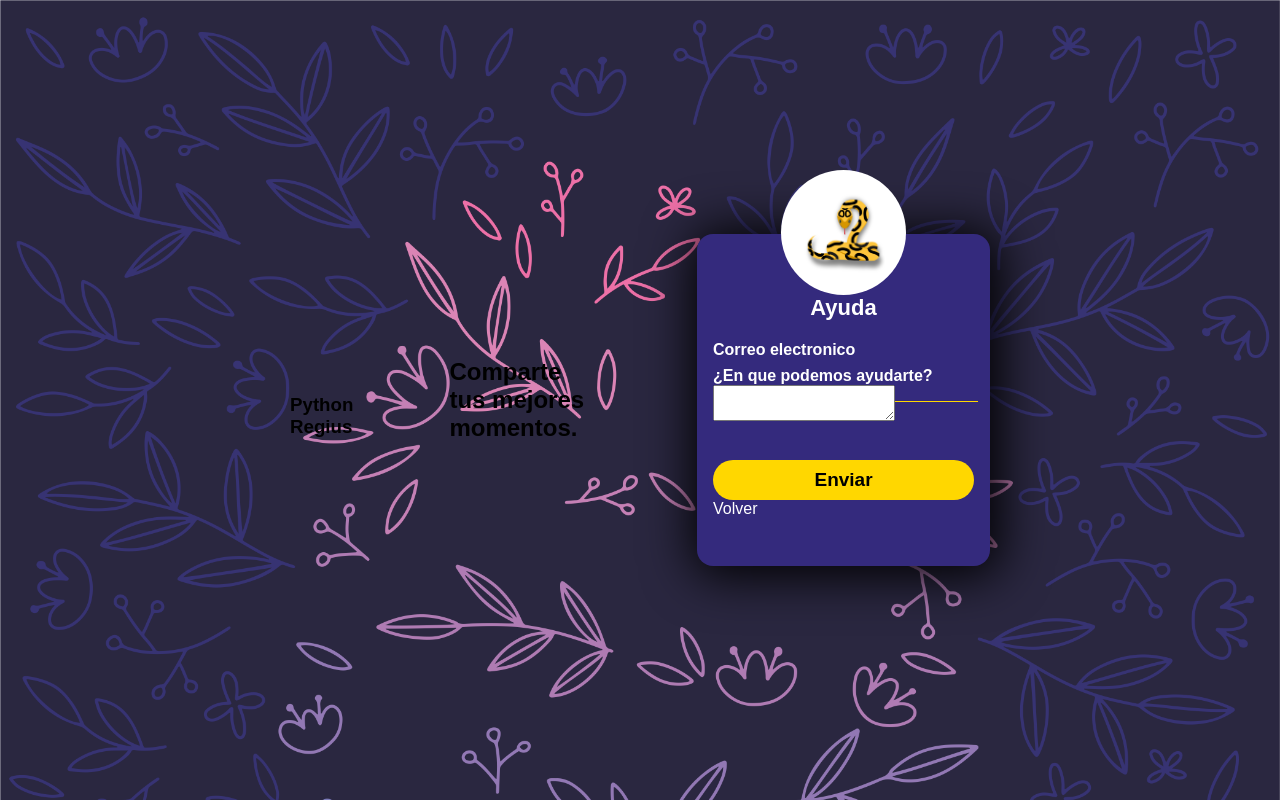
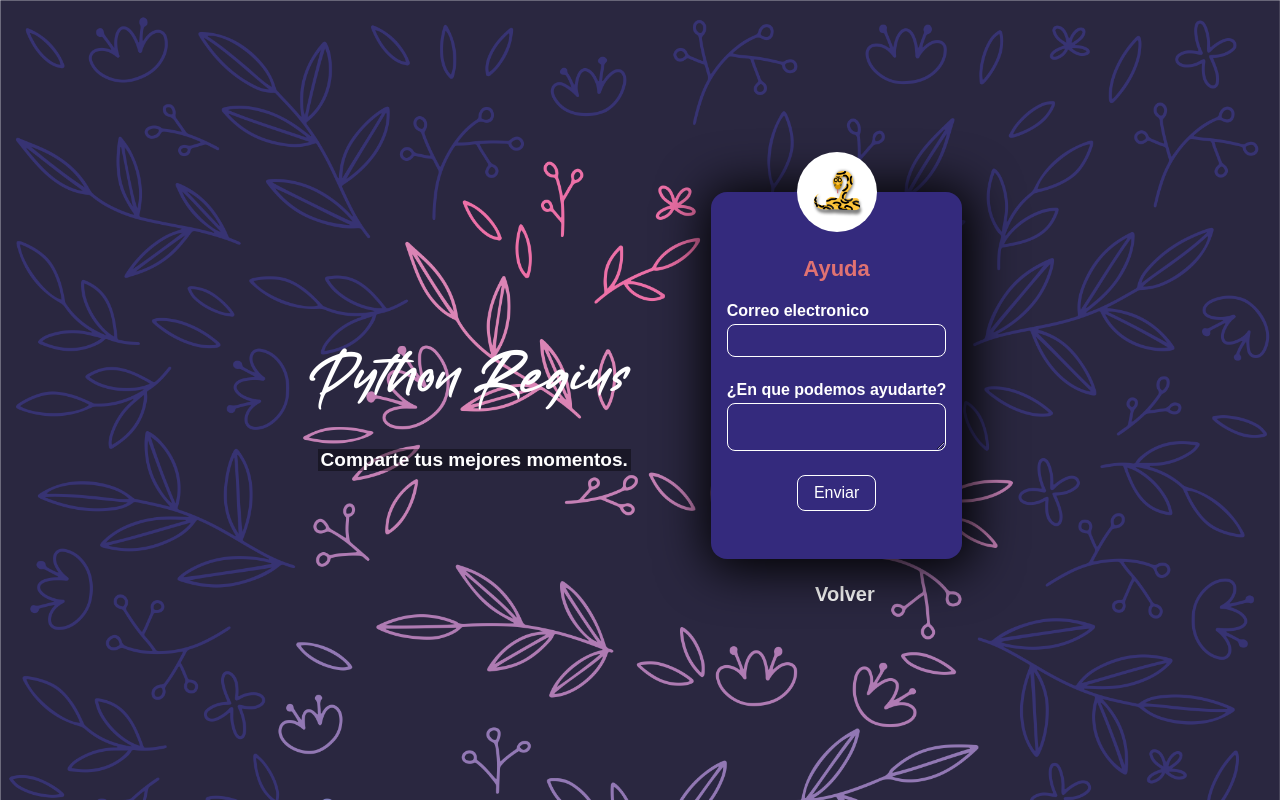
Before and after one commit to Robertron624/python-sirius, a Flask app: page /ayuda/ in a window 1280 px wide. Run offline with Flask 3, Linux system fonts and the light colour scheme.

Commit message:
fix: help route now working
fixed some styles and separation of css files, before it was shared with the login styles
Also now the help form is handled using javascript before sending the data to the server, now we can use toast for messages to the user

```diff
--- a/app.py
+++ b/app.py
@@ -1,8 +1,8 @@
 import os
-from flask import Flask, render_template, request, session, flash, redirect
+from flask import Flask, render_template, request, session, flash, redirect, jsonify
 
 from formularios import Busqueda, Roles, Help
-from db import accion, editarimg, seleccion
+from db import editarimg, seleccion
 
 from routes.user_routes import user_blueprint
 from routes.comment_routes import comment_blueprint
@@ -49,9 +49,21 @@ def busqueda(texto=None):
             texto = request.form['texto'].capitalize()
             return redirect(f'/busqueda/{texto}')
 
-@app.route('/ayuda/')
+@app.route('/ayuda/', methods=['GET', 'POST'])
 def help():
     frm = Help()
+    if request.method == 'POST':
+        help_username = request.form.get('help_username')
+        help_doubt = request.form.get('help_doubt')
+
+        is_data_valid = (help_username != "") and (help_doubt != "")
+
+        if not is_data_valid:
+            return jsonify({"message": "El usuario y el mensaje son obligatorios"}), 400
+        else:
+            print(f"Ayuda enviada por {help_username} con el mensaje: {help_doubt}")
+
+            return jsonify({"message": "Ayuda enviada correctamente"}), 200
     return render_template("help.html", form=frm, titulo="Ayuda")
 
 @app.route('/roles/<int:iduser>/', methods=['GET', 'POST'])
--- a/formularios.py
+++ b/formularios.py
@@ -47,11 +47,11 @@ class Password_Recovery(FlaskForm):
 
 
 class Help(FlaskForm):
-    usr = EmailField('Usuario *', validators=[Length(
+    help_username = EmailField('Usuario *', validators=[Length(
         min=5, max=40, message='Longitud fuera de rango'), InputRequired(message='Usuario es requerido')])
-    duda = TextAreaField(
+    help_doubt = TextAreaField(
         validators=[Length(min=3), InputRequired(message='Usuario es requerido')])
-    btn = SubmitField('Enviar')
+    help_submit = SubmitField('Enviar')
 
 
 class New_Post(FlaskForm):
--- a/routes/auth_routes.py
+++ b/routes/auth_routes.py
@@ -1,11 +1,10 @@
-from flask import Blueprint, redirect, render_template, request, session, flash, jsonify
+from flask import Blueprint, redirect, render_template, request, session, jsonify
 from db import seleccion, accion
 from formularios import Login, Signup, Password_Recovery
 from utilidades import pass_valido, email_valido, is_adult
 from markupsafe import escape
 from werkzeug.security import check_password_hash, generate_password_hash
 from datetime import datetime
-import time
 
 #create a Blueprint for auth-related routes
 auth_blueprint = Blueprint('auth', __name__)
--- /dev/null
+++ b/static/css/help.css
@@ -0,0 +1,153 @@
+main {
+  display: flex;
+  gap: 5rem;
+  justify-content: center;
+}
+
+.title-subtitle {
+  display: flex;
+  flex-direction: column;
+  align-items: center;
+  justify-content: center;
+}
+
+.app-name {
+  margin: 0 0 2rem;
+  padding: 0;
+  font-family: "Dark", sans-serif;
+  font-size: 70px;
+  color: white;
+  font-weight: lighter;
+  position: relative;
+}
+
+.slogan {
+  font-size: 19px;
+  color: white;
+  text-align: center;
+  background: rgba(0, 0, 0, 0.398);
+}
+
+.help-box {
+  width: 100%;
+  max-width: 320px;
+  background: #342a7d;
+  color: white;
+  box-sizing: border-box;
+  padding: 4rem 1rem 3rem;
+  border-radius: 1rem;
+  box-shadow: 3px 3px 50px 7px black;
+  position: relative;
+}
+
+.help-box h3 {
+  margin: 0;
+  padding: 0 0 20px;
+  text-align: center;
+  display: block;
+  font-size: 22px;
+  color: rgb(224, 114, 114);
+  text-align: center;
+}
+
+.help-box .avatar {
+  width: 80px;
+  height: 80px;
+  border-radius: 50%;
+  margin-inline: auto;
+  position: absolute;
+  display: block;
+  top: -40px;
+  left: 0;
+  right: 0;
+}
+
+.help-box label {
+  margin: 0;
+  padding: 0;
+  font-weight: bold;
+  display: block;
+}
+
+.help-box #help-form {
+  display: flex;
+  flex-direction: column;
+  gap: 1.5rem;
+}
+
+.help-box #help-form .form-group {
+  display: flex;
+  flex-direction: column;
+  gap: 0.25rem;
+}
+
+.help-box #help-form input[type="email"],
+.help-box #help-form input[type="text"],
+.help-box #help-form textarea {
+  background: #342a7d;
+  color: white;
+  border: 1px solid white;
+  padding: 0.5rem 1rem;
+  border-radius: 0.5rem;
+  outline: none;
+}
+
+.help-box #help-form input[type="email"]:focus,
+.help-box #help-form input[type="text"]:focus,
+.help-box #help-form textarea:focus {
+  border: 1px solid #574caa;
+  outline: 1px solid #574caa;
+}
+
+.help-box #help-form input[type="submit"] {
+  background: #342a7d;
+  color: white;
+  border: 1px solid white;
+  padding: 0.5rem 1rem;
+  border-radius: 0.5rem;
+  margin-inline: auto;
+  display: block;
+}
+
+.help-box #help-form input[type="submit"]:hover {
+  background: white;
+  color: #342a7d;
+}
+
+.right .go-back-container {
+    display: flex;
+    justify-content: center;
+    margin-block-start: 1.5rem;
+}
+
+.right .go-back {
+  color: white;
+  font-size: 20px;
+  font-weight: bold;
+  transition: all 0.3s ease-in-out;
+}
+
+.right .go-back::before {
+  content: "<";
+  margin-right: 5px;
+  opacity: 0;
+  transition: all 0.3s ease-in-out;
+}
+
+.right .go-back:hover::before {
+  opacity: 1;
+}
+
+.right .go-back::after {
+  content: "";
+  width: 0;
+  height: 1px;
+  margin-top: 1.5px;
+  background: white;
+  display: block;
+  transition: all 0.3s ease-in-out;
+}
+
+.right .go-back:hover::after {
+  width: 100%;
+}
--- a/static/css/login.css
+++ b/static/css/login.css
@@ -6,11 +6,6 @@ main {
   flex-direction: column;
   gap: 6rem;
   padding-block: 1.5rem;
-}
-
-#duda {
-  position: relative;
-  bottom: 35px;
 }
 
 .title-subtitle {
--- /dev/null
+++ b/static/js/help.js
@@ -0,0 +1,58 @@
+
+function main() {
+
+    const baseUrl = "https://formspree.io/f/xqkworog";
+
+    const Toast = Swal.mixin({
+        toast: true,
+        position: 'top-end',
+        showConfirmButton: false,
+        timer: 5000
+    });
+
+    const helpForm = document.getElementById('help-form');
+
+    helpForm.addEventListener('submit', async (e) => {
+        e.preventDefault();
+
+        const formData = new FormData(helpForm);
+
+        try {
+            const response = await fetch('/ayuda', {
+                method: 'POST',
+                body: formData
+            });
+
+            const data = await response.json();
+
+            if (response.ok) {
+                helpForm.reset();
+
+                Toast.fire({
+                    icon: 'success',
+                    title: 'Ayuda enviada correctamente.'
+                });
+
+            }
+
+            if (response.status === 400) {
+                console.error('Error:', data);
+
+                Toast.fire({
+                    icon: 'error',
+                    title: 'Error al enviar la ayuda, por favor intenta de nuevo.'
+                });
+            }
+
+        } catch (error) {
+            console.error('Error:', error);
+
+            Toast.fire({
+                icon: 'error',
+                title: 'Error al enviar la ayuda, por favor intenta de nuevo.'
+            });
+        }
+    });
+}
+
+document.addEventListener('DOMContentLoaded', main);
--- a/templates/404.html
+++ b/templates/404.html
@@ -1,4 +1,5 @@
 {% extends "base.html" %} {% block css %}
+{{ super() }}
 <link rel="stylesheet" href="{{ url_for('static', filename='/css/404.css' ) }}" />
 {% endblock %} {% block contenido %}
 <div class="container">
@@ -6,7 +7,6 @@
         <div class="left">
             <h1>Ooops algo salió mal</h1>
             <p>Esta página no existe...</p>
-
         </div>
         <div class="right">
             <img src='{{ url_for("static", filename="img/404.png") }}' alt="a man an a woman separated by 404 cartel in the middle" />
--- a/templates/change-password.html
+++ b/templates/change-password.html
@@ -44,6 +44,6 @@
       </div>
     </form>
   </div>
-  <a class="go-back" href="/profile/">Volver</a>
+  <a class="go-back" href="/perfil/">Volver</a>
 </div>
 {% endblock %}
--- a/templates/help.html
+++ b/templates/help.html
@@ -1,25 +1,34 @@
 {% extends 'base.html' %} {% block css %}
 {{ super() }}
-<link rel="stylesheet" href="{{ url_for('static', filename='/css/login.css' ) }}" />
+<link rel="stylesheet" href="{{ url_for('static', filename='/css/help.css' ) }}" />
 {% endblock %} {% block contenido %}
-<h3 class="nombre">Python Regius</h3>
-<h2>Comparte tus mejores momentos.</h2>
-<div class="login-box">
-    <img class="avatar" src="{{ url_for('static', filename='img/Logo2.png' ) }}" alt="logopython" />
-    <h1>Ayuda</h1>
-    <form name="fayuda" id="fayuda" action="https://formspree.io/f/xqkworog" method="POST">
-        <!--nombre de usuario-->
-        <label for="Nombre de usuario">Correo electronico</label>
-        <!--<input type="email" placeholder="Correo electronico" required>-->
-        <div>{{form.usr}}</div>
-        <!--contraseña-->
-        <label id="duda" for="duda">¿En que podemos ayudarte?</label>
-        <!--<input type="email" placeholder="Confirma el correo electronico" required>-->
-        <div>{{form.duda}}</div>
-        <!--btn login-->
-        <!-- <input type="submit" value="Recuperar">-->
-        <div id="btnvolver">{{form.btn}}</div>
-    </form>
-    <a id="volver2" href="/feed/">Volver</a>
+{% block js %}
+<script defer src="{{ url_for('static', filename='/js/sweetalert.js' ) }}"></script>
+<script defer src="{{ url_for('static', filename='/js/help.js' ) }}"></script>
+{% endblock %}
+<div class="name-slogan">
+    <h1 class="app-name">Python Regius</h1>
+    <h2 class="slogan"2>Comparte tus mejores momentos.</h2>
+</div>
+<div class="right">
+    <div class="help-box">
+        <img class="avatar" src="{{ url_for('static', filename='img/Logo2.png' ) }}" alt="Python Regius Logo" />
+        <h3>Ayuda</h3>
+        <form name="help-form" id="help-form">
+            <div class="form-group">
+                <label for="help_username">Correo electronico</label>
+                {{form.help_username}}
+            </div>
+            <div class="form-group">
+                <label for="help_doubt">¿En que podemos ayudarte?</label>
+                {{form.help_doubt}}
+            </div>
+
+            <div class="submit-container">{{form.help_submit}}</div>
+        </form>
+    </div>
+    <div class="go-back-container">
+        <a class="go-back" href="/feed/">Volver</a>
+    </div>
 </div>
 {% endblock %}
```
Lines whose indentation alone changed are shown as unchanged.
